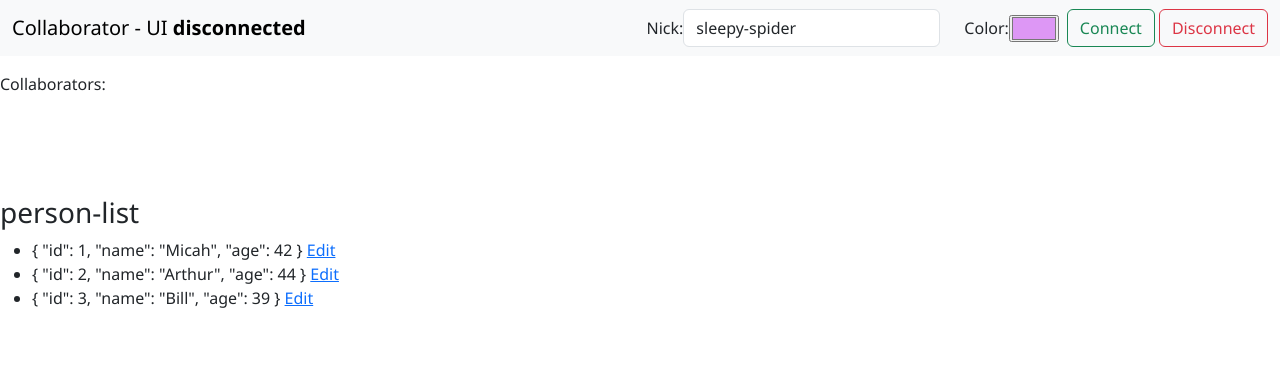
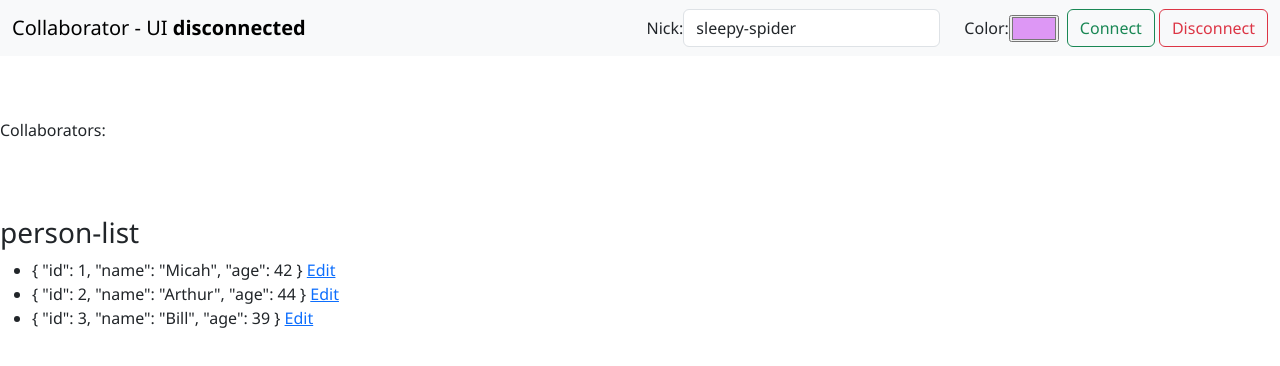
Before and after one commit to rgunczer/collaboration-websocket, an Angular app in the folder client-ng/: page /list in a window 1280 px wide. Shown: the top 366 px of the page. Built offline with nearby package versions, Linux system fonts and the light colour scheme.

Commit message:
appear anim

```diff
--- a/client-ng/src/app/app.component.html
+++ b/client-ng/src/app/app.component.html
@@ -16,15 +16,9 @@
   </div>
 </nav>
 
-<div class="col">
-  <div style="padding-top: 1rem; min-height: 140px;">
-    <p>Collaborators:</p>
-
-    <ng-container *ngFor="let c of collaborators">
-      <app-collaborator-avatar [c]="c" />
-    </ng-container>
-
-  </div>
+<div class="d-flex pt-1 align-items-center bg-" style="min-height: 160px;">
+  <p>Collaborators:</p>
+  <app-collaborator-avatar *ngFor="let c of collaborators" [c]="c" />
 </div>
 
 <router-outlet></router-outlet>
--- a/client-ng/src/app/collaborator/avatar-global/collaborator-avatar.component.html
+++ b/client-ng/src/app/collaborator/avatar-global/collaborator-avatar.component.html
@@ -1,4 +1,4 @@
-<div style="display: inline-block; margin-right: 1rem;">
+<div class="badge" style="display: inline-block; margin-right: 1rem;">
   <div style="display: flex; flex-direction: column; justify-content: center; align-items: center;">
     <div style="width: 60px; height: 60px; border-radius: 50%;" [style.backgroundColor]="c.bgColor" [style.color]="c.textColor">
       <svg width="100%" class="svg-icon" style="vertical-align: middle; fill: black; overflow: hidden;" viewBox="0 0 1024 1024" version="1.1" xmlns="http://www.w3.org/2000/svg">
--- a/client-ng/src/app/collaborator/avatar-global/collaborator-avatar.component.scss
+++ b/client-ng/src/app/collaborator/avatar-global/collaborator-avatar.component.scss
@@ -0,0 +1,16 @@
+.badge {
+  opacity: 0;
+  animation-name: fadeAndScale;
+  animation-duration: 0.6s;
+  animation-timing-function: ease-in-out;
+  animation-fill-mode: forwards;
+}
+
+@keyframes fadeAndScale {
+  from {
+    opacity: 0;
+  }
+  to {
+    opacity: 1;
+  }
+}
```
